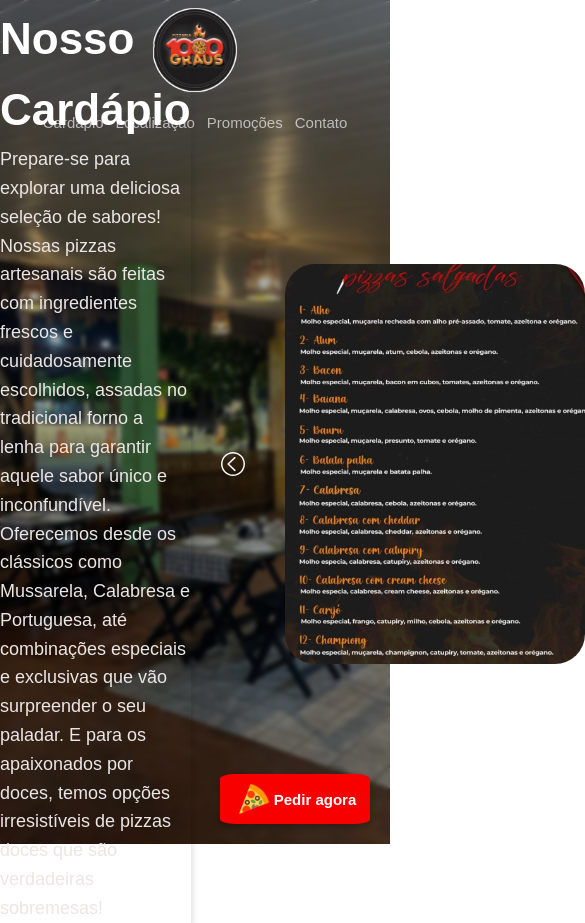
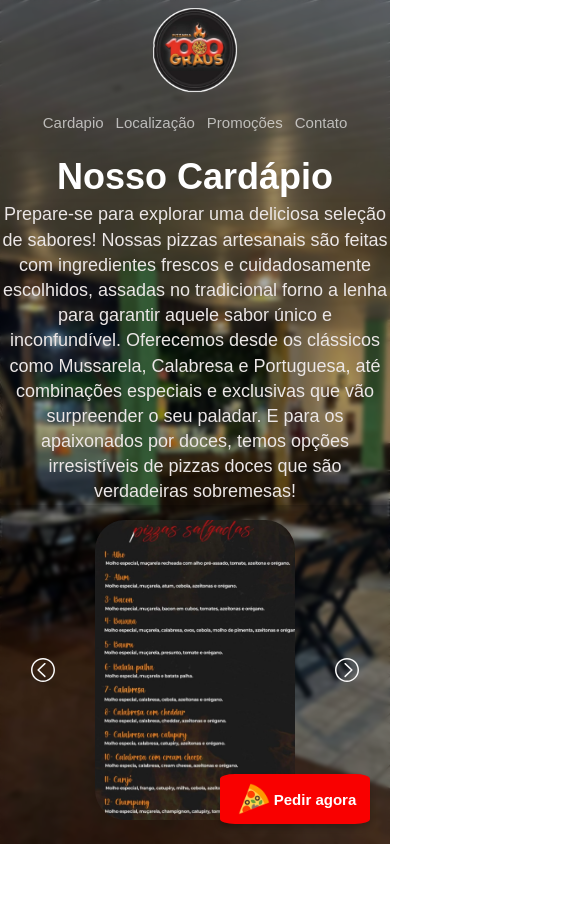
Before and after one commit to Albanezfxp/projeto_glaucio, a React (Vite) app in the folder pizzaria-mil-graus/: page /cardapio in a window 390 px wide. Shown: the top 923 px of the page, 585 px wide, since content can reach past the window. After the commit the page ends 844 px from the top, so only its background shows below. Built offline with nearby package versions, Linux system fonts and the light colour scheme.

Commit message:
responsavidade

```diff
--- a/pizzaria-mil-graus/src/pages/Cardapio/Cadapio.css
+++ b/pizzaria-mil-graus/src/pages/Cardapio/Cadapio.css
@@ -105,3 +105,174 @@
     transform: translateX(0);
   }
 }
+Cardapio {
+  margin: 0px;
+  padding: 0px;
+  min-height: 100vh;
+  background-image: url("../../assets/a393acd1-1de1-4274-adc8-ed6f037a4751.jpg");
+  background-size: cover;
+  background-position: center;
+  background-repeat: no-repeat;
+  position: relative;
+}
+
+.Cardapio::before {
+  content: "";
+  position: absolute;
+  top: 0;
+  left: 0;
+  width: 100%;
+  height: 100%;
+  background-color: rgba(0, 0, 0, 0.331);
+  backdrop-filter: blur(2px);
+  z-index: 1;
+}
+
+#mainCardapioContainer {
+  position: relative;
+  z-index: 2;
+  margin-top: 10px;
+  display: flex;
+  justify-content: space-evenly;
+  align-items: center;
+  height: 75vh;
+  width: 100%;
+  gap: 30px;
+}
+
+#textCardapioContainer {
+  width: 500px;
+  line-height: 1.6;
+  color: #fff;
+  font-size: 22px;
+  box-shadow: 0 4px 8px rgba(0, 0, 0, 0.1);
+}
+
+#textCardapioContainer > h1 {
+  animation: fadeOut 1.5s ease-in;
+}
+
+#textCardapioContainer > p {
+  color: #ebe6e6;
+  box-shadow: 0 4px 8px rgba(0, 0, 0, 0.1);
+  font-size: 18px;
+  animation: fadeOut 1s ease-out;
+}
+
+#imgCardapioContainer {
+  display: flex;
+  align-items: center;
+  justify-content: center;
+  gap: 15px;
+  animation: fadeIn 1s ease-out forwards;
+}
+
+#imgCardapioItem {
+  transition: opacity 0.5s ease-in-out, transform 0.5s ease-in-out;
+  width: 300px;
+  height: 400px;
+  border-radius: 30px;
+}
+
+#imgContainerCard {
+  width: 350px;
+  display: flex;
+  align-items: center;
+  justify-content: center;
+  position: relative;
+  overflow: hidden;
+}
+
+#imgCardapioItem.fadeIn {
+  opacity: 1;
+  transform: scale(1);
+}
+
+#imgCardapioItem.fadeOut {
+  opacity: 0;
+  transform: scale(0.95);
+}
+
+@keyframes fadeIn {
+  0% {
+    opacity: 0;
+    transform: translateX(40px);
+  }
+  100% {
+    opacity: 1;
+    transform: translateX(0);
+  }
+}
+
+@keyframes fadeOut {
+  0% {
+    opacity: 0;
+    transform: translateX(-40px);
+  }
+  100% {
+    opacity: 1;
+    transform: translateX(0);
+  }
+}
+
+
+@media (max-width: 768px) {
+  #mainCardapioContainer {
+    flex-direction: column;
+    height: auto;
+    gap: 20px;
+    margin-top: 20px;
+  }
+
+  #textCardapioContainer {
+    width: 90%;
+    font-size: 20px;
+    text-align: center;
+  }
+
+  #imgCardapioItem {
+    width: 250px;
+    height: 350px;
+  }
+
+  #imgContainerCard {
+    width: 300px;
+  }
+}
+
+@media (max-width: 480px) {
+  #mainCardapioContainer {
+    margin-top: 15px;
+    gap: 15px;
+  }
+
+  #textCardapioContainer {
+    width: 100%;
+    font-size: 18px;
+    line-height: 1.4;
+  }
+
+  #imgCardapioItem {
+    width: 200px;
+    height: 300px;
+  }
+
+  #imgContainerCard {
+    width: 250px;
+  }
+}
+
+@media (max-width: 320px) {
+  #textCardapioContainer {
+    font-size: 16px;
+  }
+
+  #imgCardapioItem {
+    width: 180px;
+    height: 280px;
+  }
+
+  #imgContainerCard {
+    width: 220px;
+  }
+}
```
